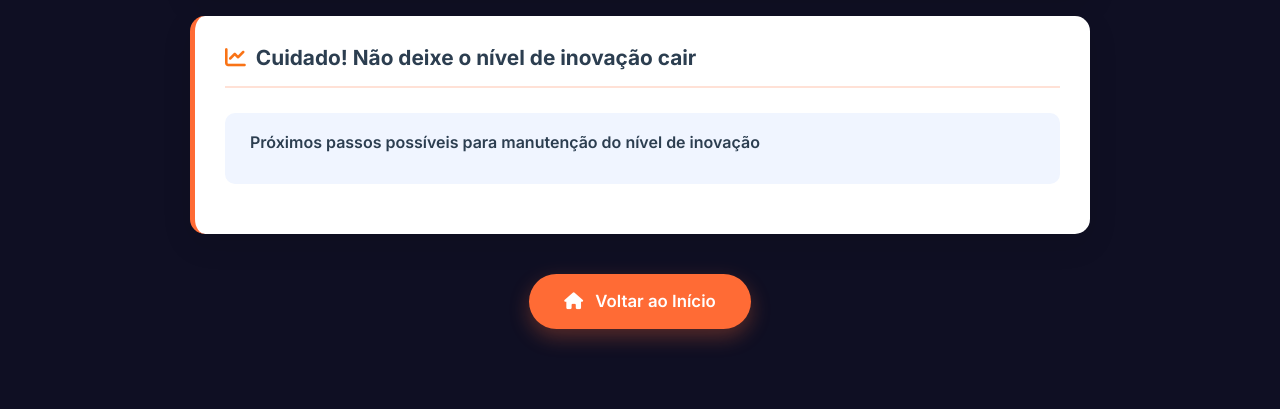
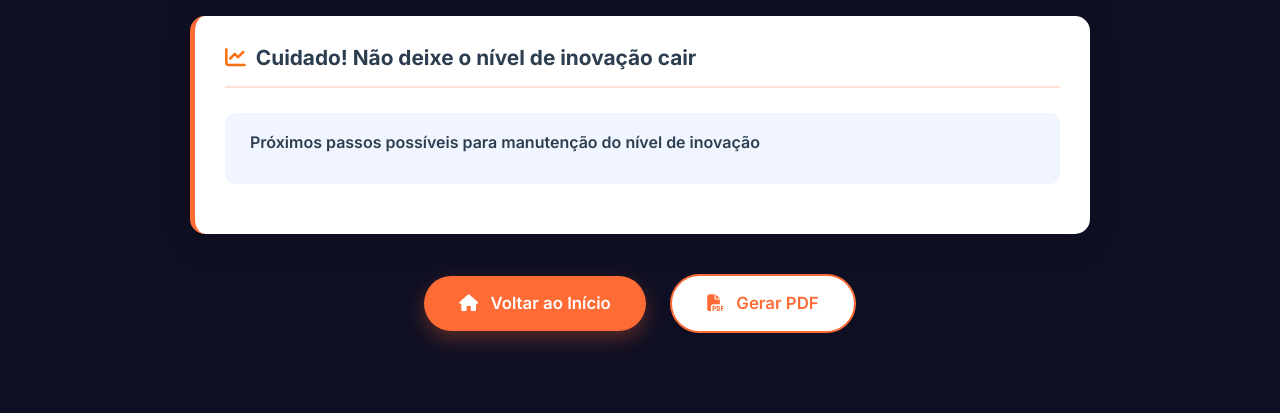
Before and after one commit to neoventures-tech/diag360, a Django app: template forms/templates/forms/evaluation_result.html in a window 1280 px wide. Shown: the part 1453-1866 px from the top of the page. Run offline with Django 5.2, Linux system fonts and the light colour scheme; the template is opened without the code that fills it, so the values that code supplies are empty.

Commit message:
iniciando diag360

```diff
--- a/forms/templates/forms/evaluation_result.html
+++ b/forms/templates/forms/evaluation_result.html
@@ -844,10 +844,10 @@
                 <i class="fas fa-home me-2"></i>
                 Voltar ao Início
             </a>
-{#            <button class="btn btn-secondary" onclick="prepareAndPrint()">#}
-{#                <i class="fas fa-file-pdf me-2"></i>#}
-{#                Gerar PDF#}
-{#            </button>#}
+            <button class="btn btn-secondary" onclick="prepareAndPrint()">
+                <i class="fas fa-file-pdf me-2"></i>
+                Gerar PDF
+            </button>
         </div>
     </div>
 
```
